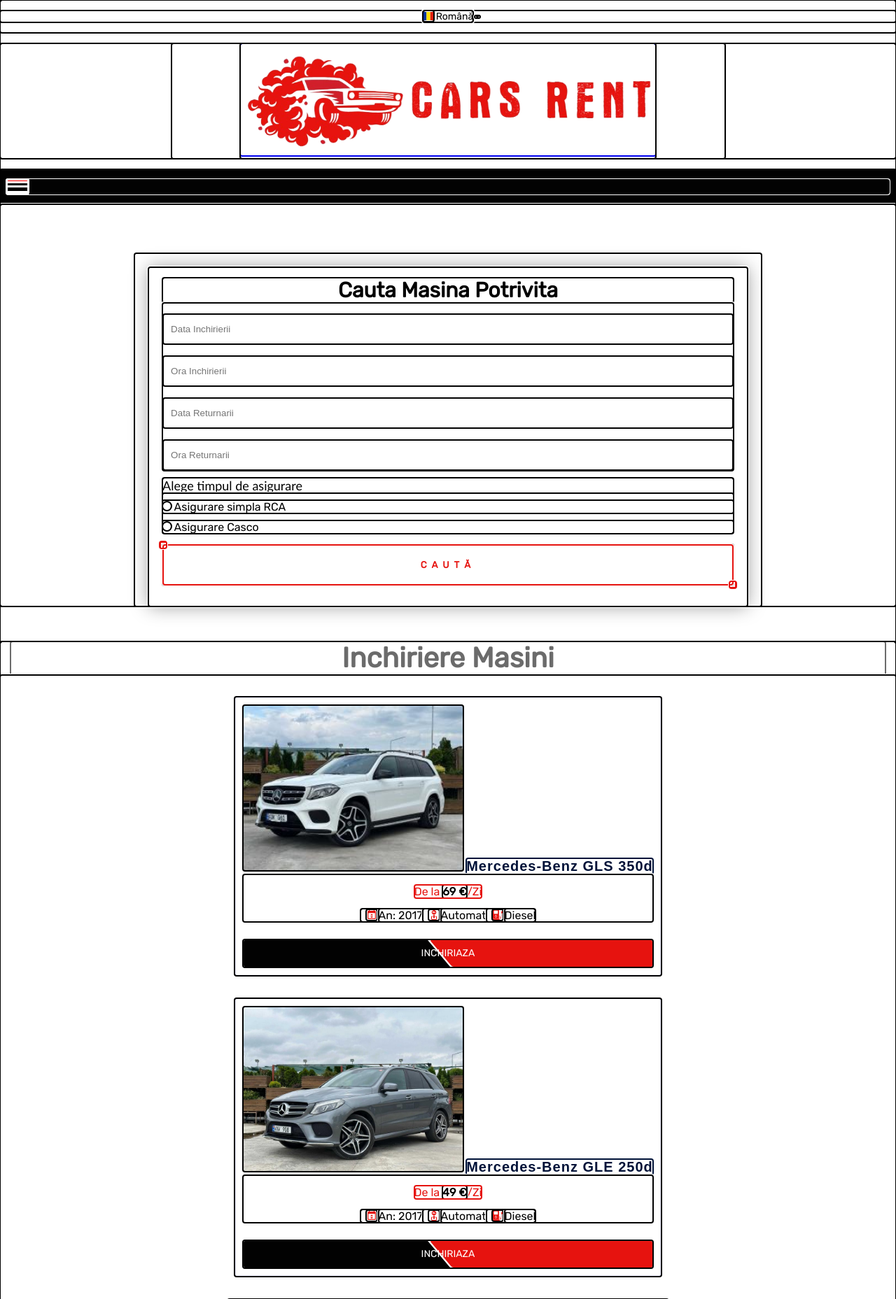
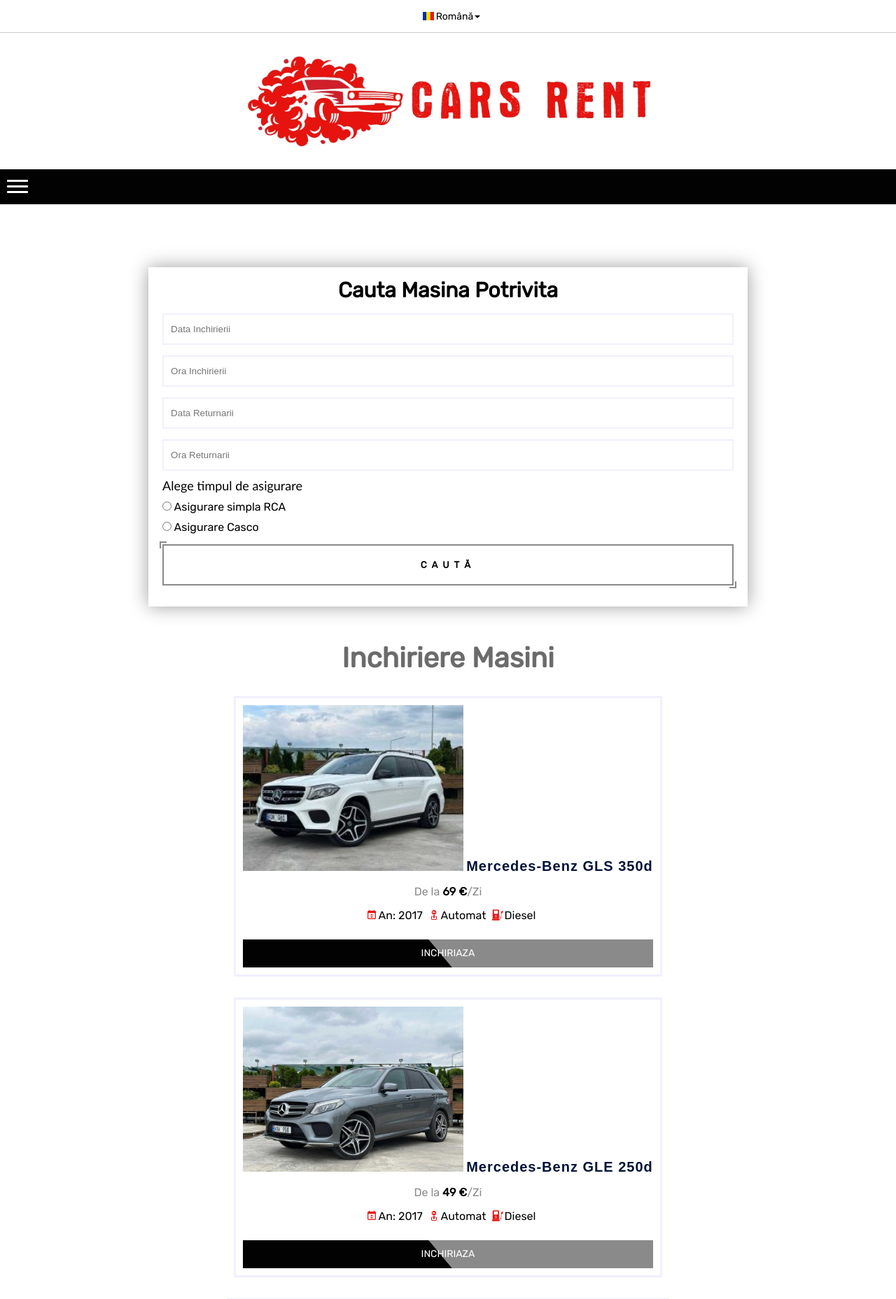
Before and after one commit to VladUngurean/cars-rent, a PHP site: page / in a window 1280 px wide. Shown: the top 1857 px of the page at 70% size. Run offline with PHP 8.4, Linux system fonts and the light colour scheme.

Commit message:
horizontal scroll fixed

```diff
--- a/css/style.css
+++ b/css/style.css
@@ -9,10 +9,10 @@
   box-sizing: inherit;
   padding: 0;
   margin: 0;
-  outline: auto;
 }
 
 body {
+  max-width: 100vw;
   min-width: 320px;
   overflow-x: hidden;
 }
@@ -108,7 +107,6 @@
   width: 30px;
   height: 20px;
   background-color: transparent;
-  color: white;
   border: none;
   cursor: pointer;
 }
@@ -117,14 +115,17 @@
   width: 30px;
   height: 3px;
   border-radius: 1px;
-  background-color: red;
+  background-color: white;
   position: absolute;
   top: 0;
   left: 0;
   box-shadow: 0 8px 0 0 white, 0 16px 0 0 white;
+  transition: all ease-in-out 0.3s;
 }
 .dropbtnMain:hover::after {
-  box-shadow: 0 8px 0 0 rgb(228, 38, 38), 0 16px 0 0 rgb(228, 38, 38);
+  background-color: #8a8a8a;
+  box-shadow: 0 8px 0 0 #8a8a8a, 0 16px 0 0 #8a8a8a;
+  transition: all ease-in-out 0.3s;
 }
 
 .dropdown__content-main {
@@ -274,13 +275,13 @@
   margin: 15px 0;
 }
 .search-form__button > button {
-  color: #e6130f;
+  color: black;
   background: 0 0;
   width: 100%;
   margin: 0;
   border-width: 2px;
   border-style: solid;
-  border-color: #e6130f;
+  border-color: #8a8a8a;
   position: relative;
   display: block;
   padding: 20px 15px;
@@ -301,7 +302,7 @@
   top: -6px;
   left: -6px;
   border-width: 2px 0 0 2px;
-  border-color: #e6130f;
+  border-color: #8a8a8a;
   box-sizing: border-box;
   border-style: solid;
   width: 10px;
@@ -320,7 +321,7 @@
   bottom: -6px;
   right: -6px;
   border-width: 0 2px 2px 0;
-  border-color: #e6130f;
+  border-color: #8a8a8a;
   box-sizing: border-box;
   border-style: solid;
   width: 10px;
@@ -391,10 +392,10 @@
 }
 .car-list-area #car-list-render .car-list__box-details__price {
   margin: 15px 0;
-  color: #e6130f;
+  color: #8a8a8a;
 }
 .car-list-area #car-list-render .car-list__box-details__price > span {
-  color: black;
+  color: #020202;
   font-weight: 600;
 }
 .car-list-area #car-list-render .car-list__box-details-tech {
@@ -441,7 +442,7 @@
   content: "";
   width: 58%;
   height: 100%;
-  background: #e6130f none repeat scroll 0 0;
+  background: #8a8a8a none repeat scroll 0 0;
   right: -36px;
   z-index: -1;
   -webkit-transform: skewX(40deg);
--- a/index.html
+++ b/index.html
@@ -33,6 +33,7 @@
     <!-- Header TOP secction END -->
 
     <!-- Header MID secction START -->
+
     <section class="header-mid-area">
         <div class="container">
             <div class="header__mid">
@@ -48,6 +49,7 @@
             </div>
         </div>
     </section>
+
     <!-- Header MID secction END -->
 
     <!-- Header BOT secction START -->
--- a/scss/style.scss
+++ b/scss/style.scss
@@ -13,12 +13,17 @@
   box-sizing: inherit;
   padding: 0;
   margin: 0;
-  outline: auto;
+
+  // outline: auto;
 }
 
 body {
+  // display: flex;
+
+  max-width: 100vw;
   min-width: 320px;
   overflow-x: hidden;
+
   //   background-color: #975454;
 }
 
@@ -141,7 +145,6 @@
   width: 30px;
   height: 20px;
   background-color: transparent;
-  color: white;
   border: none;
   cursor: pointer;
 
@@ -150,18 +153,23 @@
     width: 30px;
     height: 3px;
     border-radius: 1px;
-    background-color: red;
+    background-color: white;
     position: absolute;
     top: 0;
     // bottom: 0;
     left: 0;
     // right: 0;
     box-shadow: 0 8px 0 0 white, 0 16px 0 0 white;
+
+    transition: all ease-in-out 0.3s;
   }
 
   &:hover {
     &::after {
-      box-shadow: 0 8px 0 0 rgb(228, 38, 38), 0 16px 0 0 rgb(228, 38, 38);
+      background-color: $main-red;
+      box-shadow: 0 8px 0 0 $main-red, 0 16px 0 0 $main-red;
+
+      transition: all ease-in-out 0.3s;
     }
   }
 }
@@ -354,7 +362,7 @@
   &__button {
     margin: 15px 0;
     & > button {
-      color: #e6130f;
+      color: black;
       background: 0 0;
 
       width: 100%;
@@ -362,7 +370,7 @@
 
       border-width: 2px;
       border-style: solid;
-      border-color: #e6130f;
+      border-color: $main-red;
 
       position: relative;
       display: block;
@@ -389,7 +397,7 @@
         left: -6px;
 
         border-width: 2px 0 0 2px;
-        border-color: #e6130f;
+        border-color: $main-red;
         box-sizing: border-box;
         border-style: solid;
 
@@ -416,7 +424,7 @@
 
         border-width: 0 2px 2px 0;
 
-        border-color: #e6130f;
+        border-color: $main-red;
         box-sizing: border-box;
         border-style: solid;
         width: 10px;
@@ -498,9 +506,9 @@
 
         &__price {
           margin: 15px 0;
-          color: #e6130f;
+          color: $main-red;
           & > span {
-            color: black;
+            color: $main-dark;
             font-weight: 600;
           }
         }
@@ -553,7 +561,7 @@
         content: "";
         width: 58%;
         height: 100%;
-        background: #e6130f none repeat scroll 0 0;
+        background: $main-red none repeat scroll 0 0;
         right: -36px;
         z-index: -1;
         -webkit-transform: skewX(40deg);
--- a/scss/vars.scss
+++ b/scss/vars.scss
@@ -1,2 +1,2 @@
-$main-red: #e6130f;
+$main-red: #8a8a8a;
 $main-dark: #020202;
```
Also changed, not shown: other parts of css/style.css (+11 -12 lines), other parts of scss/style.scss (+13 -14 lines), 1 other file.
